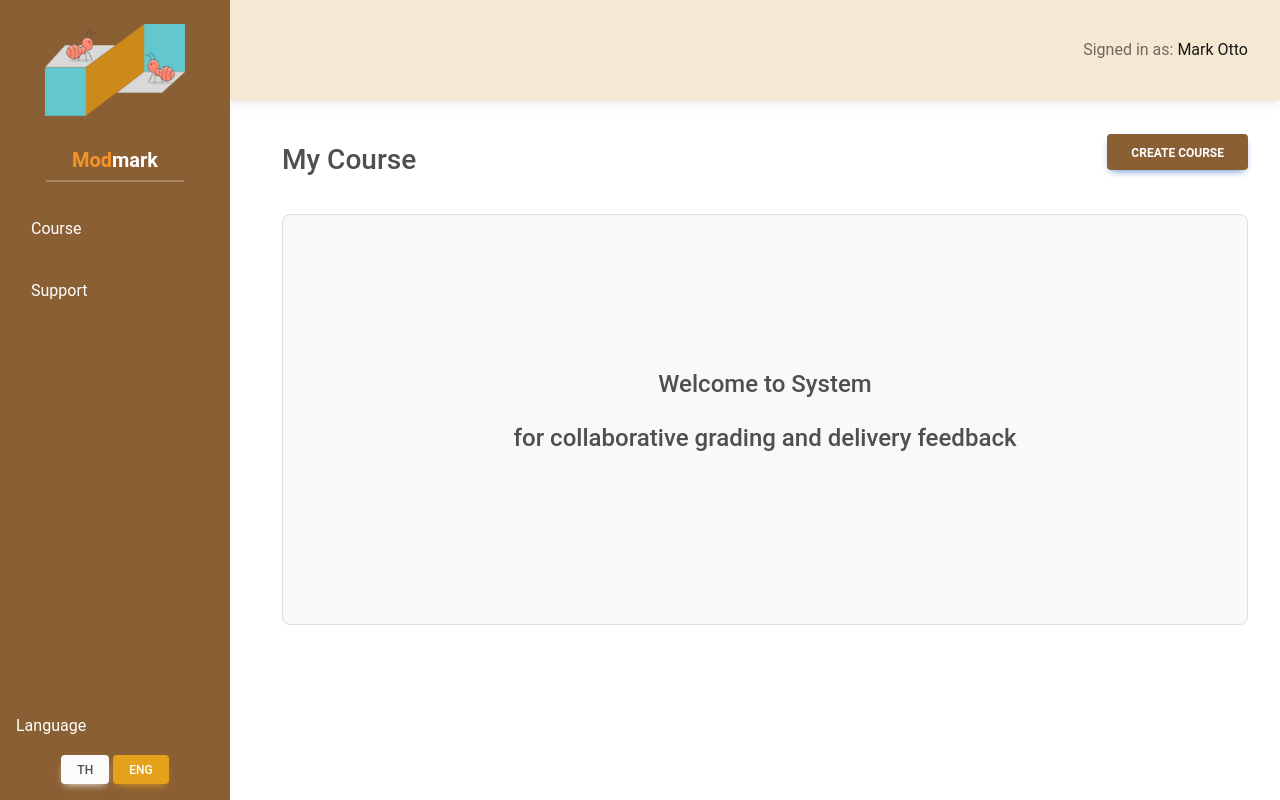
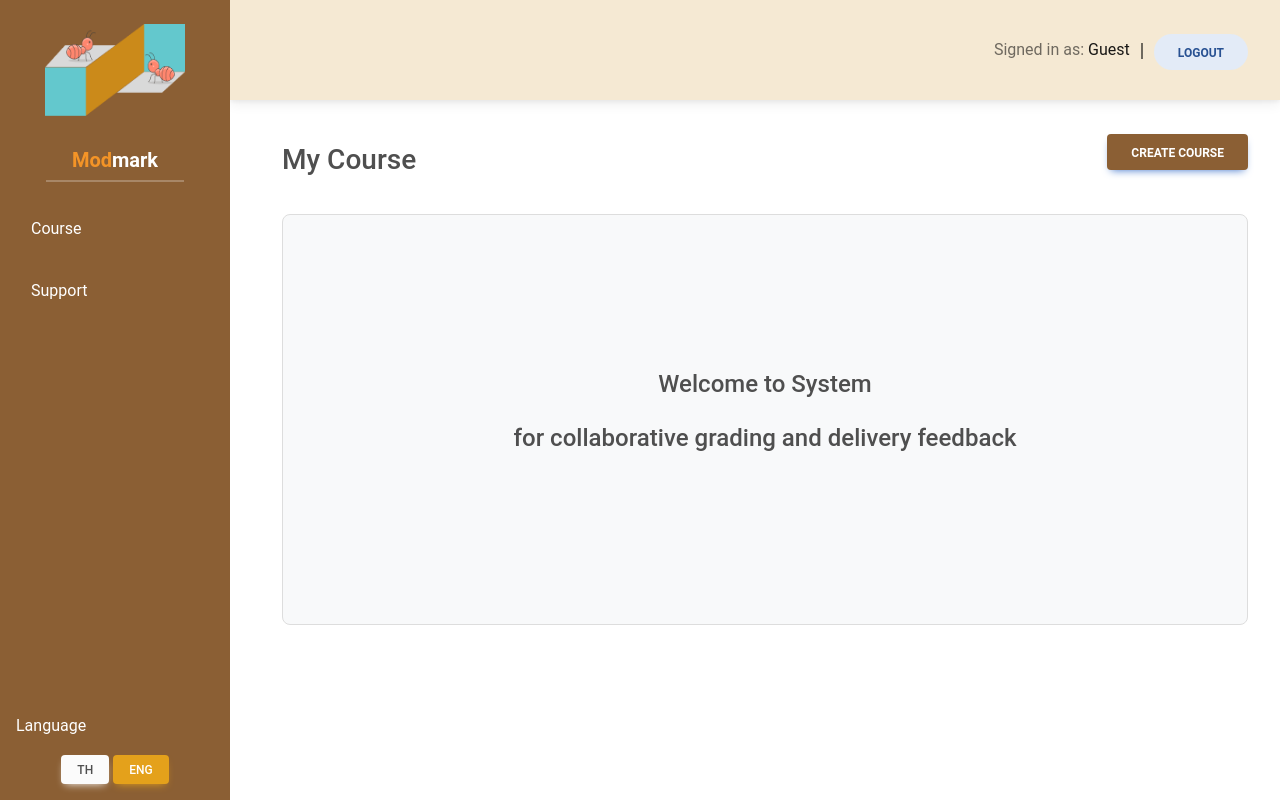
Before and after one commit to LAKPET/MODMARK, a React (Vite) app in the folder client/: page /course in a window 1280 px wide. Built offline with nearby package versions, Linux system fonts and the light colour scheme.

Commit message:
username-logout

```diff
--- a/client/src/assets/Styles/Navbar.css
+++ b/client/src/assets/Styles/Navbar.css
@@ -8,3 +8,10 @@
     background-color: #f5e9d3; /* สีพื้นหลัง */
     padding: 10px 20px; /* เพิ่ม Padding */
   }
+
+
+  .icon-line {
+    transform: rotate(90deg); /* Rotate 90 degrees */
+    transform-origin: center; /* Ensure rotation is centered */
+    display: inline-block; /* Ensures proper display */
+  }
--- a/client/src/components/Navbar.jsx
+++ b/client/src/components/Navbar.jsx
@@ -1,16 +1,38 @@
 import React from "react";
+import { useNavigate } from "react-router-dom"; // Import useNavigate for navigation
 import Container from "react-bootstrap/Container";
 import Navbar from "react-bootstrap/Navbar";
 import "../assets/Styles/Navbar.css";
+import HorizontalRuleIcon from "@mui/icons-material/HorizontalRule";
+function Navber() {
+  const username = localStorage.getItem("Username");
+  const navigate = useNavigate(); // Use navigate for redirection
 
-function Navber() {
+  const handleLogout = () => {
+    // Clear user data from localStorage
+    localStorage.removeItem("Username");
+    localStorage.removeItem("authToken");
+
+    // Redirect to login page
+    navigate("/login");
+  };
+
   return (
     <Navbar className="custom-navbar">
       <Container>
         <Navbar.Toggle />
         <Navbar.Collapse className="justify-content-end">
           <Navbar.Text>
-            Signed in as: <a href="#login">Mark Otto</a>
+            Signed in as: <a href="#profile">{username || "Guest"}</a>
+            <HorizontalRuleIcon className="icon-line" />
+          </Navbar.Text>
+          <Navbar.Text>
+            <button
+              onClick={handleLogout}
+              className="btn btn-secondary mt-1 fw-bold rounded-pill"
+            >
+              Logout
+            </button>
           </Navbar.Text>
         </Navbar.Collapse>
       </Container>
--- a/client/src/pages/Loginpage.jsx
+++ b/client/src/pages/Loginpage.jsx
@@ -28,8 +28,9 @@ function Login() {
       .post("http://localhost:5001/auth/login", { email, password }) // Use correct API endpoint
       .then((result) => {
         setLoading(false); // Stop loading
-        const { token } = result.data;
+        const { token, user } = result.data;
         localStorage.setItem("authToken", token); // Store the token in localStorage
+        localStorage.setItem("Username", user.username);
 
         // Redirect to the dashboard or home page
         navigate("/course");
--- a/client/src/pages/Registerpage.jsx
+++ b/client/src/pages/Registerpage.jsx
@@ -27,7 +27,6 @@ export default function Register() {
         password,
       })
       .then((result) => {
-        console.log(result);
         navigate("/login");
       })
       .catch((err) => console.log(err));
```
Also changed, not shown: 1 other file (tests, documents, lock files or other folders).
